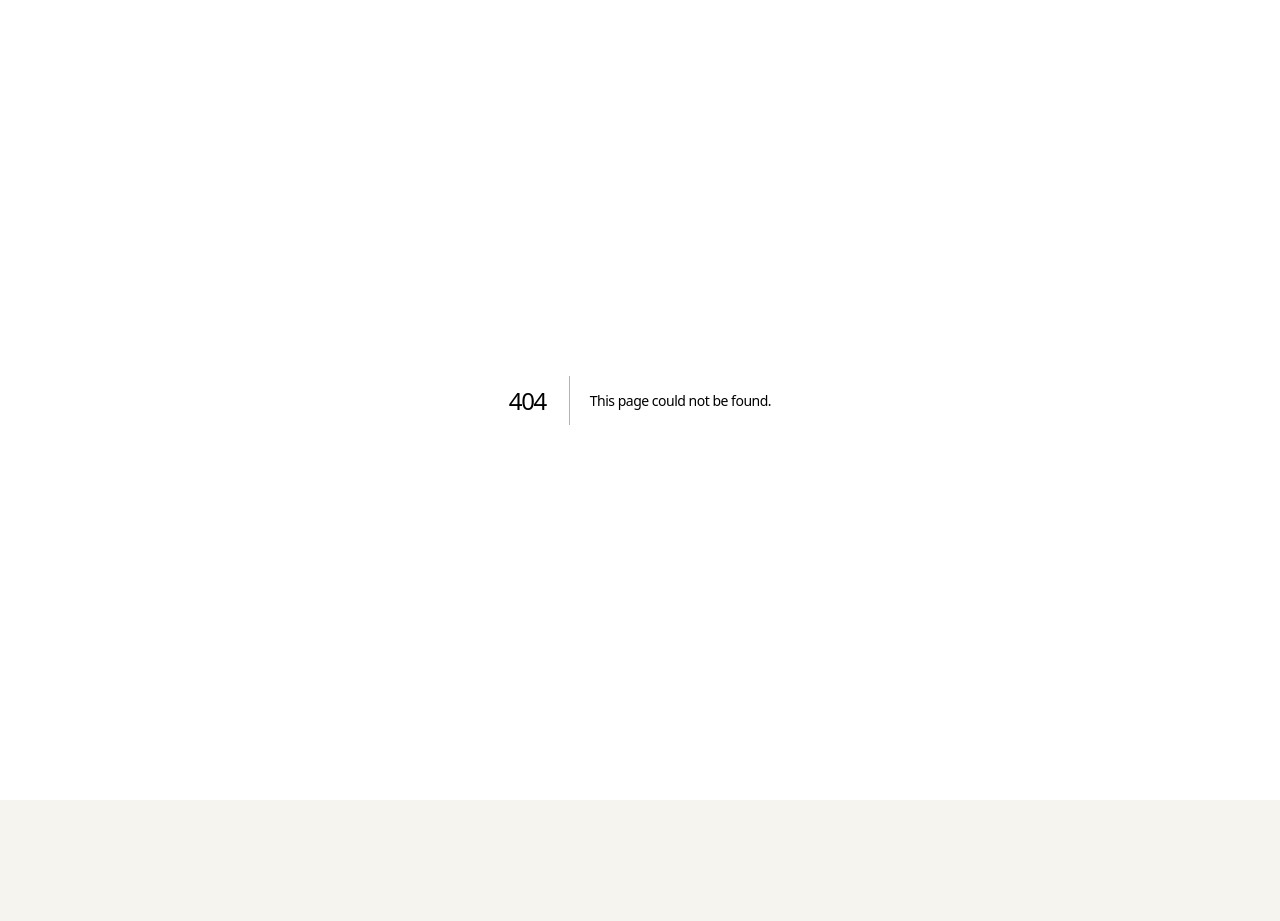
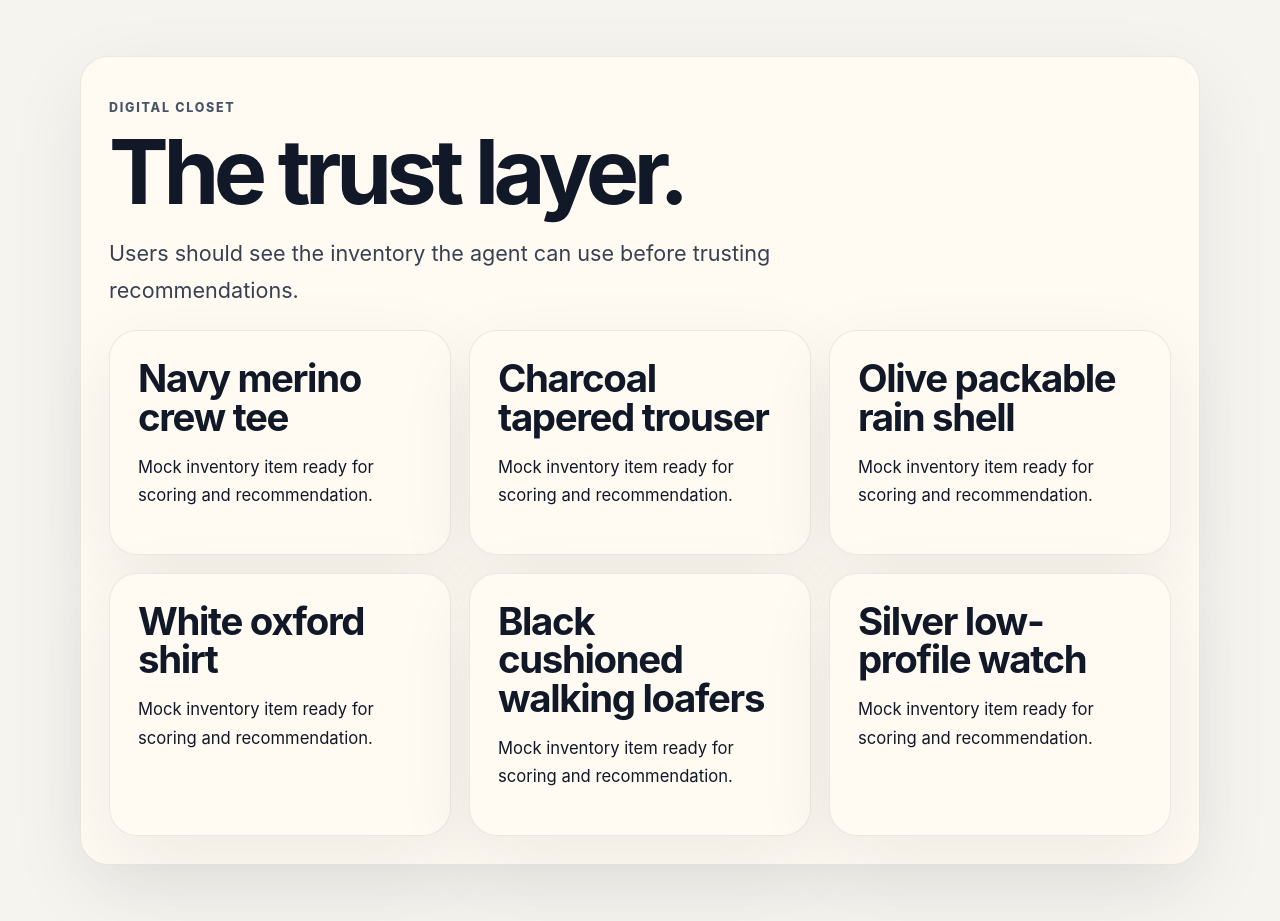
Before and after one commit to drolu-cmyk/ai-native-personal-stylist, a Next.js app in the folder apps/web/: page /closet in a window 1280 px wide. Before the commit this address had no page. Before the commit the page ends 800 px from the top, so only its background shows below. Built offline with nearby package versions, Linux system fonts and the light colour scheme.

Commit message:
Add closet page

```diff
--- /dev/null
+++ b/apps/web/app/closet/page.tsx
@@ -0,0 +1,18 @@
+const items = ['Navy merino crew tee', 'Charcoal tapered trouser', 'Olive packable rain shell', 'White oxford shirt', 'Black cushioned walking loafers', 'Silver low-profile watch'];
+
+export default function ClosetPage() {
+  return (
+    <main className="site-shell">
+      <section className="panel">
+        <p className="eyebrow">Digital closet</p>
+        <h1>The trust layer.</h1>
+        <p className="lede">Users should see the inventory the agent can use before trusting recommendations.</p>
+        <div className="section-grid">
+          {items.map((item) => (
+            <article key={item}><h2>{item}</h2><p>Mock inventory item ready for scoring and recommendation.</p></article>
+          ))}
+        </div>
+      </section>
+    </main>
+  );
+}
```
